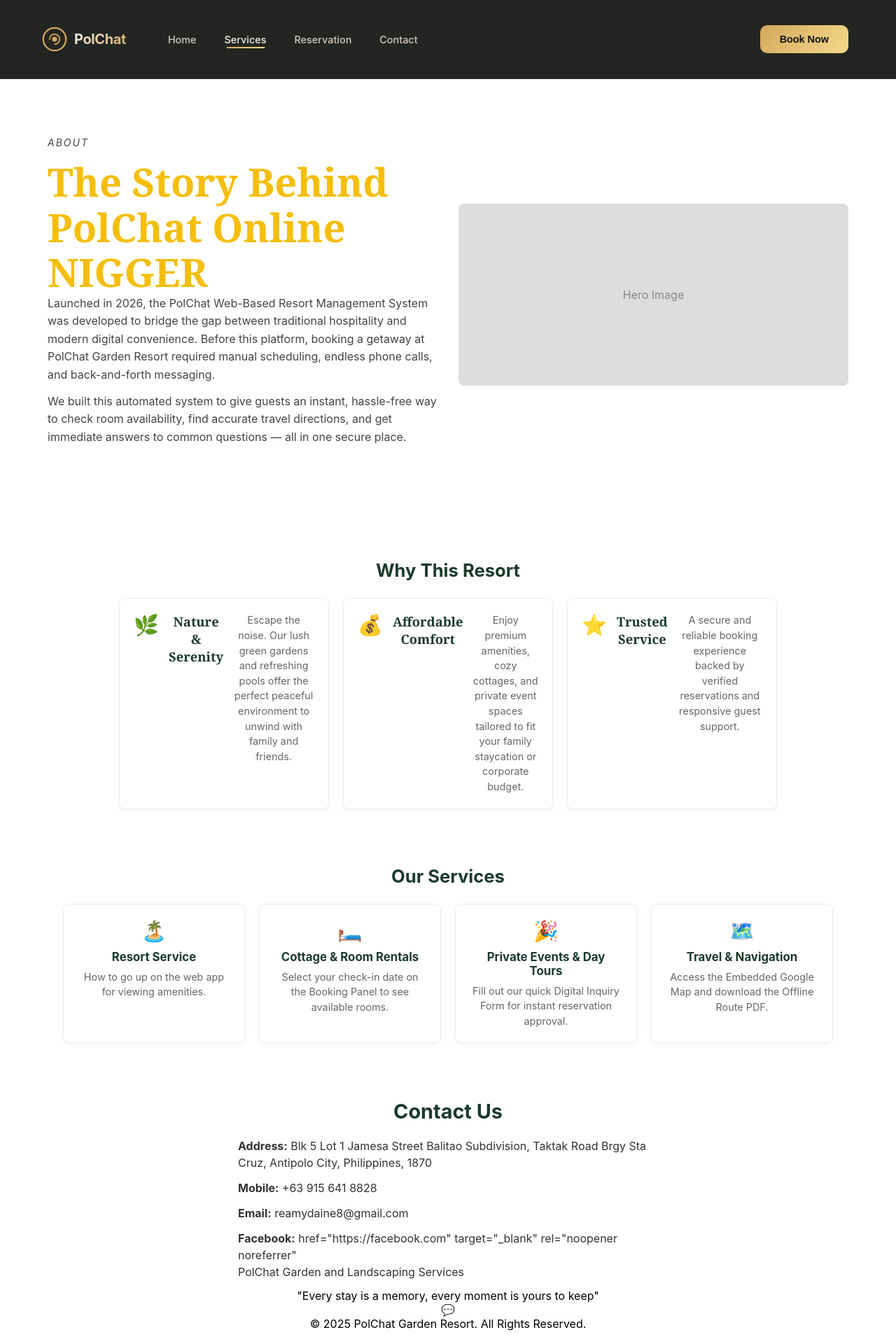
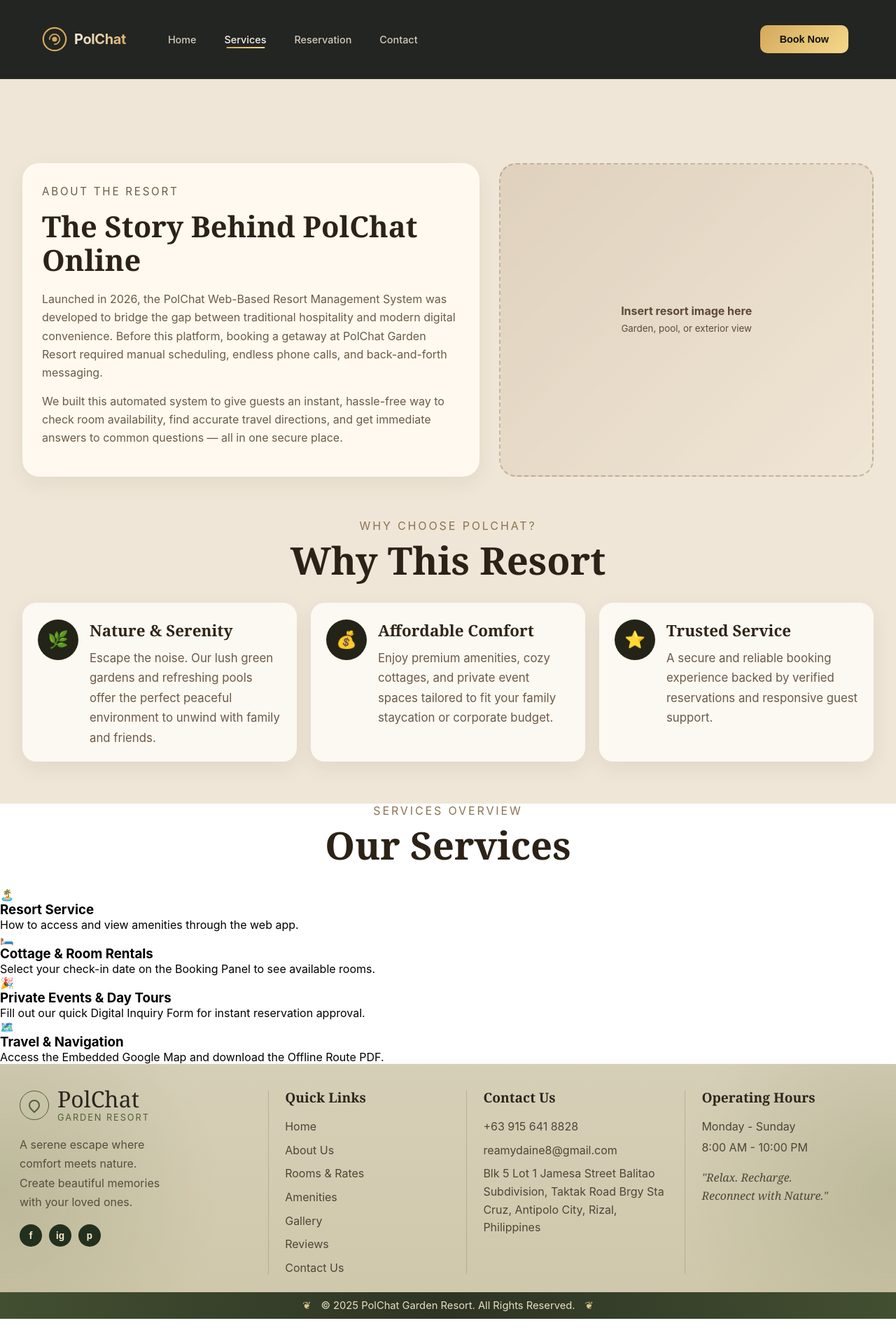
Before and after one commit to Reiiii24/POLCHAT-Reservation-Website, a React (Create React App) app: page /services in a window 1280 px wide. Shown: the top 1920 px of the page at 70% size. After the commit the page ends 1884 px from the top, so only its background shows below. Built offline with nearby package versions, Linux system fonts and the light colour scheme.

Commit message:
about us and re design of my parts

```diff
--- a/src/components/ContactInfo.css
+++ b/src/components/ContactInfo.css
@@ -1,33 +1,221 @@
-.contact-info {
-  padding: 40px 20px;
+.about-footnote {
+  padding: 0;
+}
+
+.about-footer-box {
+  width: 100%;
+  max-width: none;
+  margin: 0;
+  overflow: hidden;
+  border-radius: 0;
+  background:
+    radial-gradient(circle at 0% 50%, rgba(87, 102, 53, 0.18), transparent 24%),
+    radial-gradient(circle at 100% 50%, rgba(87, 102, 53, 0.18), transparent 24%),
+    linear-gradient(180deg, #d6cfb7 0%, #cfc7aa 100%);
+  box-shadow: 0 8px 22px rgba(71, 52, 28, 0.08);
+  font-family: 'Inter', -apple-system, BlinkMacSystemFont, 'Segoe UI', sans-serif;
+}
+
+.about-footer-top {
+  position: relative;
+  display: grid;
+  grid-template-columns: 1.15fr 0.9fr 1fr 0.95fr;
+  gap: 24px;
+  padding: 34px 28px 22px;
+}
+
+.about-footer-column {
+  position: relative;
+  min-width: 0;
+}
+
+.about-footer-column + .about-footer-column {
+  padding-left: 24px;
+}
+
+.about-footer-column + .about-footer-column::before {
+  content: "";
+  position: absolute;
+  left: 0;
+  top: 4px;
+  bottom: 4px;
+  width: 1px;
+  background: rgba(84, 74, 49, 0.22);
+}
+
+.about-footer-brand {
+  display: flex;
+  align-items: center;
+  gap: 12px;
+}
+
+.about-footer-brand-mark {
+  width: 42px;
+  height: 42px;
+  display: grid;
+  place-items: center;
+  border-radius: 50%;
+  border: 1.5px solid #506035;
+  color: #506035;
+}
+
+.about-footer-brand-mark span {
+  width: 16px;
+  height: 16px;
+  border-radius: 50% 50% 50% 0;
+  border: 2px solid currentColor;
+  transform: rotate(-45deg);
+  display: block;
+}
+
+.about-footer-brand-name {
+  margin: 0;
+  color: #2a261e;
+  font-family: Georgia, serif;
+  font-size: 2rem;
+  line-height: 1;
+}
+
+.about-footer-brand-sub {
+  margin: 3px 0 0;
+  color: #506035;
+  font-size: 0.8rem;
+  text-transform: uppercase;
+  letter-spacing: 0.15em;
+}
+
+.about-footer-brand-text {
+  margin: 18px 0 0;
+  color: #574d3d;
+  line-height: 1.7;
+  max-width: 220px;
+}
+
+.about-footer-socials {
+  display: flex;
+  gap: 10px;
+  margin-top: 18px;
+}
+
+.about-footer-social {
+  width: 32px;
+  height: 32px;
+  display: grid;
+  place-items: center;
+  border-radius: 50%;
+  background: #22301d;
+  color: #f3e9c9;
+  text-decoration: none;
+  font-size: 0.82rem;
+  font-weight: 700;
+}
+
+.about-footer-heading {
+  margin: 0 0 16px;
+  color: #2c261d;
+  font-family: Georgia, serif;
+  font-size: 1.2rem;
+}
+
+.about-footer-links,
+.about-footer-contact-list {
+  margin: 0;
+  padding: 0;
+  list-style: none;
+}
+
+.about-footer-links li + li,
+.about-footer-contact-list li + li {
+  margin-top: 8px;
+}
+
+.about-footer-links a,
+.about-footer-contact-list li,
+.about-footer-hours p,
+.about-footer-quote {
+  color: #4d4638;
+  line-height: 1.6;
+}
+
+.about-footer-links a {
+  text-decoration: none;
+}
+
+.about-footer-links a:hover {
+  text-decoration: underline;
+}
+
+.about-footer-hours p {
+  margin: 0;
+}
+
+.about-footer-hours p + p {
+  margin-top: 4px;
+}
+
+.about-footer-quote {
+  margin: 18px 0 0;
+  font-family: Georgia, serif;
+  font-style: italic;
+}
+
+.about-footer-bottom {
+  display: flex;
+  align-items: center;
+  justify-content: center;
+  gap: 14px;
+  padding: 10px 20px;
+  background: linear-gradient(90deg, #434f31 0%, #2d3424 50%, #434f31 100%);
+  color: #e9dec0;
+  font-size: 0.92rem;
   text-align: center;
 }
 
-.contact-info h2 {
-  font-size: 1.8rem;
-  color: #1b3a2b;
-  margin-bottom: 20px;
+.about-footer-bottom p {
+  margin: 0;
 }
 
-.contact-info ul {
-  list-style: none;
-  padding: 0;
-  max-width: 600px;
-  margin: 0 auto;
-  text-align: left;
+.about-footer-bottom-icon {
+  color: #d8c98f;
 }
 
-.contact-info li {
-  margin-bottom: 12px;
-  line-height: 1.5;
-  color: #333;
+@media (max-width: 1100px) {
+  .about-footer-top {
+    grid-template-columns: repeat(2, minmax(0, 1fr));
+  }
+
+  .about-footer-column:nth-child(3) {
+    padding-left: 0;
+  }
+
+  .about-footer-column:nth-child(3)::before {
+    display: none;
+  }
 }
 
-.contact-info a {
-  color: #2e7d32;
-  text-decoration: none;
+@media (max-width: 768px) {
+  .about-footer-top {
+    grid-template-columns: 1fr;
+    gap: 22px;
+    padding: 22px;
+  }
+
+  .about-footer-column + .about-footer-column {
+    padding-left: 0;
+    padding-top: 18px;
+  }
+
+  .about-footer-column + .about-footer-column::before {
+    left: 0;
+    right: 0;
+    top: 0;
+    bottom: auto;
+    width: 100%;
+    height: 1px;
+  }
+
+  .about-footer-bottom {
+    flex-direction: column;
+    gap: 6px;
+  }
 }
-
-.contact-info a:hover {
-  text-decoration: underline;
-}
--- a/src/components/ContactInfo.jsx
+++ b/src/components/ContactInfo.jsx
@@ -1,46 +1,76 @@
 import './ContactInfo.css';
 
-function ContactInfo() {
+export default function ContactInfo() {
   return (
-    <section className="contact-info">
-      <div className="contact-details">
-        <h2>Contact Us</h2>
-        <ul>
-          <li>
-            <strong>Address:</strong> Blk 5 Lot 1 Jamesa Street Balitao
-            Subdivision, Taktak Road Brgy Sta Cruz, Antipolo City,
-            Philippines, 1870
-          </li>
-          <li>
-            <strong>Mobile:</strong> +63 915 641 8828
-          </li>
-          <li>
-            <strong>Email:</strong> reamydaine8@gmail.com
-          </li>
-          <li>
-            <strong>Facebook:</strong>{' '}
+    <section className="about-footnote">
+      <div className="about-footer-box">
+        <div className="about-footer-top">
+          <div className="about-footer-column about-footer-brand-column">
+            <div className="about-footer-brand">
+              <div className="about-footer-brand-mark" aria-hidden="true">
+                <span />
+              </div>
+              <div>
+                <p className="about-footer-brand-name">PolChat</p>
+                <p className="about-footer-brand-sub">Garden Resort</p>
+              </div>
+            </div>
+            <p className="about-footer-brand-text">
+              A serene escape where comfort meets nature. Create beautiful
+              memories with your loved ones.
+            </p>
+            <div className="about-footer-socials" aria-label="Social links">
+              <a href="/" className="about-footer-social">f</a>
+              <a href="/" className="about-footer-social">ig</a>
+              <a href="/" className="about-footer-social">p</a>
+            </div>
+          </div>
 
-              href="https://facebook.com"
-              target="_blank"
-              rel="noopener noreferrer"
-            <li>
-              PolChat Garden and Landscaping Services
-            </li>
-          </li>
-        </ul>
+          <div className="about-footer-column">
+            <h3 className="about-footer-heading">Quick Links</h3>
+            <ul className="about-footer-links">
+              <li><a href="/">Home</a></li>
+              <li><a href="/about">About Us</a></li>
+              <li><a href="/services">Rooms &amp; Rates</a></li>
+              <li><a href="/services">Amenities</a></li>
+              <li><a href="/services">Gallery</a></li>
+              <li><a href="/services">Reviews</a></li>
+              <li><a href="/contact">Contact Us</a></li>
+            </ul>
+          </div>
+
+          <div className="about-footer-column">
+            <h3 className="about-footer-heading">Contact Us</h3>
+            <ul className="about-footer-contact-list">
+              <li>+63 915 641 8828</li>
+              <li>reamydaine8@gmail.com</li>
+              <li>
+                Blk 5 Lot 1 Jamesa Street Balitao Subdivision, Taktak Road
+                Brgy Sta Cruz, Antipolo City, Rizal, Philippines
+              </li>
+            </ul>
+          </div>
+
+          <div className="about-footer-column">
+            <h3 className="about-footer-heading">Operating Hours</h3>
+            <div className="about-footer-hours">
+              <p>Monday - Sunday</p>
+              <p>8:00 AM - 10:00 PM</p>
+            </div>
+            <blockquote className="about-footer-quote">
+              "Relax. Recharge.
+              <br />
+              Reconnect with Nature."
+            </blockquote>
+          </div>
+        </div>
+
+        <div className="about-footer-bottom">
+          <span className="about-footer-bottom-icon" aria-hidden="true">❦</span>
+          <p>© 2025 PolChat Garden Resort. All Rights Reserved.</p>
+          <span className="about-footer-bottom-icon" aria-hidden="true">❦</span>
+        </div>
       </div>
-
-      <div className="contact-quote">
-        <p>"Every stay is a memory, every moment is yours to keep"</p>
-      </div>
-
-      <div className="chat-button-placeholder">💬</div>
-
-      <p className="copyright">
-        © 2025 PolChat Garden Resort. All Rights Reserved.
-      </p>
     </section>
   );
 }
-
-export default ContactInfo;
--- a/src/components/ResortIntro.css
+++ b/src/components/ResortIntro.css
@@ -1,89 +1,149 @@
 .resort-intro {
-  padding: 40px 20px;
+  padding: 120px 32px 60px;
+  background: #efe6d7;
+  font-family: 'Inter', -apple-system, BlinkMacSystemFont, 'Segoe UI', sans-serif;
 }
 
-.hero {
-  display: flex;
-  gap: 30px;
-  align-items: center;
-  flex-wrap: wrap;
-  margin-bottom: 40px;
+.intro-shell {
+  max-width: 1280px;
+  margin: 0 auto 60px;
+  display: grid;
+  grid-template-columns: minmax(0, 1.1fr) minmax(280px, 0.9fr);
+  gap: 28px;
+  align-items: stretch;
 }
 
-.hero-text {
-  flex: 1;
-  min-width: 280px;
+.intro-copy {
+  padding: 28px;
+  border-radius: 24px;
+  background: #fff9ef;
+  box-shadow: 0 10px 28px rgba(71, 52, 28, 0.07);
 }
 
-.eyebrow {
-  letter-spacing: 2px;
-  font-size: 0.8rem;
-  color: #888;
-  margin-bottom: 8px;
+.intro-kicker {
+  margin: 0 0 10px;
+  color: #8a7353;
+  font-size: 0.95rem;
+  letter-spacing: 0.18em;
+  text-transform: uppercase;
 }
 
-.hero-text h1 {
-  font-size: 2rem;
-  margin-bottom: 16px;
-  color: #1b3a2b;
+.intro-copy h1 {
+  margin: 0 0 18px;
+  font-family: Georgia, serif;
+  font-size: clamp(1.8rem, 3.5vw, 2.6rem);
+  color: #2c2217;
+  line-height: 1.15;
 }
 
-.hero-text p {
-  line-height: 1.6;
-  color: #444;
-  margin-bottom: 12px;
+.intro-copy p {
+  margin: 0 0 14px;
+  color: #6b5a47;
+  line-height: 1.65;
 }
 
-.hero-image-placeholder {
-  flex: 1;
-  min-width: 280px;
-  height: 260px;
-  background: #ddd;
+.intro-image-slot {
+  min-height: 240px;
+  border-radius: 24px;
+  border: 2px dashed rgba(138, 115, 83, 0.4);
+  background: linear-gradient(135deg, rgba(210, 192, 168, 0.55) 0%, rgba(239, 229, 212, 0.95) 100%);
   display: flex;
+  flex-direction: column;
   align-items: center;
   justify-content: center;
-  color: #888;
-  border-radius: 8px;
+  text-align: center;
+  padding: 24px;
+  color: #5c4a39;
 }
 
-.section-title {
-  text-align: center;
-  font-size: 1.6rem;
-  margin-bottom: 24px;
-  color: #1b3a2b;
+.intro-image-slot span {
+  font-weight: 700;
+  font-size: 1rem;
 }
 
-.why-cards {
-  display: flex;
+.intro-image-slot small {
+  display: block;
+  margin-top: 6px;
+  line-height: 1.5;
+}
+
+.section-heading {
+  max-width: 720px;
+  margin: 0 auto 30px;
+  text-align: center;
+}
+
+.section-heading p {
+  margin: 0 0 10px;
+  color: #8a7353;
+  font-size: 1rem;
+  letter-spacing: 0.18em;
+  text-transform: uppercase;
+}
+
+.section-heading h2 {
+  margin: 0;
+  font-family: Georgia, serif;
+  font-size: clamp(2.2rem, 4.5vw, 3.4rem);
+  line-height: 1.1;
+  color: #2c2217;
+}
+
+.why-grid {
+  max-width: 1280px;
+  margin: 0 auto;
+  display: grid;
+  grid-template-columns: repeat(3, minmax(0, 1fr));
   gap: 20px;
-  flex-wrap: wrap;
-  justify-content: center;
 }
 
 .why-card {
-  flex: 1;
-  min-width: 220px;
-  max-width: 300px;
-  background: #fff;
-  border: 1px solid #eee;
-  border-radius: 8px;
-  padding: 20px;
-  text-align: center;
-  box-shadow: 0 2px 6px rgba(0, 0, 0, 0.05);
+  display: flex;
+  gap: 16px;
+  align-items: flex-start;
+  padding: 24px 22px 20px;
+  border-radius: 20px;
+  background: rgba(255, 252, 247, 0.85);
+  box-shadow: 0 10px 28px rgba(71, 52, 28, 0.08);
 }
 
-.icon-placeholder {
-  font-size: 1.8rem;
-  margin-bottom: 10px;
+.why-icon {
+  width: 58px;
+  height: 58px;
+  display: grid;
+  place-items: center;
+  border-radius: 50%;
+  flex-shrink: 0;
+  background: #232318;
+  color: #f1dd9a;
+  font-size: 1.5rem;
 }
 
 .why-card h3 {
-  color: #1b3a2b;
-  margin-bottom: 8px;
+  margin: 0 0 10px;
+  color: #2f2418;
+  font-family: Georgia, serif;
+  font-size: 1.4rem;
 }
 
 .why-card p {
-  color: #666;
-  font-size: 0.9rem;
-  line-height: 1.5;
+  margin: 0;
+  color: #6b5a47;
+  line-height: 1.7;
+  font-size: 1.05rem;
 }
+
+@media (max-width: 1100px) {
+  .intro-shell {
+    grid-template-columns: 1fr;
+  }
+  .why-grid {
+    grid-template-columns: repeat(2, minmax(0, 1fr));
+  }
+}
+
+@media (max-width: 768px) {
+  .why-grid {
+    grid-template-columns: 1fr;
+  }
+}
--- a/src/components/ResortIntro.jsx
+++ b/src/components/ResortIntro.jsx
@@ -3,10 +3,10 @@ import './ResortIntro.css';
 function ResortIntro() {
   return (
     <section className="resort-intro">
-      <div className="hero">
-        <div className="hero-text">
-          <p className="eyebrow">ABOUT</p>
-          <h1>The Story Behind PolChat Online NIGGER</h1>
+      <div className="intro-shell">
+        <div className="intro-copy">
+          <p className="intro-kicker">About the Resort</p>
+          <h1>The Story Behind PolChat Online</h1>
           <p>
             Launched in 2026, the PolChat Web-Based Resort Management System
             was developed to bridge the gap between traditional hospitality
@@ -21,36 +21,50 @@ function ResortIntro() {
             in one secure place.
           </p>
         </div>
-        <div className="hero-image-placeholder">Hero Image</div>
+        <div className="intro-image-slot">
+          <span>Insert resort image here</span>
+          <small>Garden, pool, or exterior view</small>
+        </div>
       </div>
 
-      <h2 className="section-title">Why This Resort</h2>
-      <div className="why-cards">
-        <div className="why-card">
-          <div className="icon-placeholder">🌿</div>
-          <h3>Nature & Serenity</h3>
+      <div className="section-heading">
+        <p>Why Choose PolChat?</p>
+        <h2>Why This Resort</h2>
+      </div>
+
+      <div className="why-grid">
+        <article className="why-card">
+          <div className="why-icon">🌿</div>
+          <div>
+            <h3>Nature &amp; Serenity</h3>
             <p>
               Escape the noise. Our lush green gardens and refreshing pools
-            offer the perfect peaceful environment to unwind with family and
-            friends.
+              offer the perfect peaceful environment to unwind with family
+              and friends.
             </p>
           </div>
-        <div className="why-card">
-          <div className="icon-placeholder">💰</div>
+        </article>
+        <article className="why-card">
+          <div className="why-icon">💰</div>
+          <div>
             <h3>Affordable Comfort</h3>
             <p>
-            Enjoy premium amenities, cozy cottages, and private event spaces
-            tailored to fit your family staycation or corporate budget.
+              Enjoy premium amenities, cozy cottages, and private event
+              spaces tailored to fit your family staycation or corporate
+              budget.
             </p>
           </div>
-        <div className="why-card">
-          <div className="icon-placeholder">⭐</div>
+        </article>
+        <article className="why-card">
+          <div className="why-icon">⭐</div>
+          <div>
             <h3>Trusted Service</h3>
             <p>
               A secure and reliable booking experience backed by verified
               reservations and responsive guest support.
             </p>
           </div>
+        </article>
       </div>
     </section>
   );
--- a/src/components/ServiceList.css
+++ b/src/components/ServiceList.css
@@ -1,45 +1,149 @@
-.service-list {
-  padding: 40px 20px;
+.resort-intro {
+  padding: 120px 32px 60px;
+  background: #efe6d7;
+  font-family: 'Inter', -apple-system, BlinkMacSystemFont, 'Segoe UI', sans-serif;
+}
+
+.intro-shell {
+  max-width: 1280px;
+  margin: 0 auto 60px;
+  display: grid;
+  grid-template-columns: minmax(0, 1.1fr) minmax(280px, 0.9fr);
+  gap: 28px;
+  align-items: stretch;
+}
+
+.intro-copy {
+  padding: 28px;
+  border-radius: 24px;
+  background: #fff9ef;
+  box-shadow: 0 10px 28px rgba(71, 52, 28, 0.07);
+}
+
+.intro-kicker {
+  margin: 0 0 10px;
+  color: #8a7353;
+  font-size: 0.95rem;
+  letter-spacing: 0.18em;
+  text-transform: uppercase;
+}
+
+.intro-copy h1 {
+  margin: 0 0 18px;
+  font-family: Georgia, serif;
+  font-size: clamp(1.8rem, 3.5vw, 2.6rem);
+  color: #2c2217;
+  line-height: 1.15;
+}
+
+.intro-copy p {
+  margin: 0 0 14px;
+  color: #6b5a47;
+  line-height: 1.65;
+}
+
+.intro-image-slot {
+  min-height: 240px;
+  border-radius: 24px;
+  border: 2px dashed rgba(138, 115, 83, 0.4);
+  background: linear-gradient(135deg, rgba(210, 192, 168, 0.55) 0%, rgba(239, 229, 212, 0.95) 100%);
+  display: flex;
+  flex-direction: column;
+  align-items: center;
+  justify-content: center;
+  text-align: center;
+  padding: 24px;
+  color: #5c4a39;
+}
+
+.intro-image-slot span {
+  font-weight: 700;
+  font-size: 1rem;
+}
+
+.intro-image-slot small {
+  display: block;
+  margin-top: 6px;
+  line-height: 1.5;
+}
+
+.section-heading {
+  max-width: 720px;
+  margin: 0 auto 30px;
   text-align: center;
 }
 
-.section-title {
-  font-size: 1.6rem;
-  margin-bottom: 24px;
-  color: #1b3a2b;
+.section-heading p {
+  margin: 0 0 10px;
+  color: #8a7353;
+  font-size: 1rem;
+  letter-spacing: 0.18em;
+  text-transform: uppercase;
 }
 
-.service-cards {
-  display: flex;
-  gap: 20px;
-  flex-wrap: wrap;
-  justify-content: center;
+.section-heading h2 {
+  margin: 0;
+  font-family: Georgia, serif;
+  font-size: clamp(2.2rem, 4.5vw, 3.4rem);
+  line-height: 1.1;
+  color: #2c2217;
 }
 
-.service-card {
-  flex: 1;
-  min-width: 200px;
-  max-width: 260px;
-  background: #fff;
-  border: 1px solid #eee;
-  border-radius: 8px;
-  padding: 20px;
-  box-shadow: 0 2px 6px rgba(0, 0, 0, 0.05);
+.why-grid {
+  max-width: 1280px;
+  margin: 0 auto;
+  display: grid;
+  grid-template-columns: repeat(3, minmax(0, 1fr));
+  gap: 20px;
 }
 
-.icon-placeholder {
-  font-size: 1.8rem;
-  margin-bottom: 10px;
+.why-card {
+  display: flex;
+  gap: 16px;
+  align-items: flex-start;
+  padding: 24px 22px 20px;
+  border-radius: 20px;
+  background: rgba(255, 252, 247, 0.85);
+  box-shadow: 0 10px 28px rgba(71, 52, 28, 0.08);
 }
 
-.service-card h3 {
-  color: #1b3a2b;
-  margin-bottom: 8px;
+.why-icon {
+  width: 58px;
+  height: 58px;
+  display: grid;
+  place-items: center;
+  border-radius: 50%;
+  flex-shrink: 0;
+  background: #232318;
+  color: #f1dd9a;
+  font-size: 1.5rem;
+}
+
+.why-card h3 {
+  margin: 0 0 10px;
+  color: #2f2418;
+  font-family: Georgia, serif;
+  font-size: 1.4rem;
+}
+
+.why-card p {
+  margin: 0;
+  color: #6b5a47;
+  line-height: 1.7;
   font-size: 1.05rem;
 }
 
-.service-card p {
-  color: #666;
-  font-size: 0.9rem;
-  line-height: 1.5;
+@media (max-width: 1100px) {
+  .intro-shell {
+    grid-template-columns: 1fr;
+  }
+  .why-grid {
+    grid-template-columns: repeat(2, minmax(0, 1fr));
+  }
 }
+
+@media (max-width: 768px) {
+  .why-grid {
+    grid-template-columns: 1fr;
+  }
+}
--- a/src/components/ServiceList.jsx
+++ b/src/components/ServiceList.jsx
@@ -5,7 +5,7 @@ const services = [
     id: 1,
     icon: '🏝️',
     name: 'Resort Service',
-    description: 'How to go up on the web app for viewing amenities.',
+    description: 'How to access and view amenities through the web app.',
   },
   {
     id: 2,
@@ -30,14 +30,18 @@ const services = [
 function ServiceList() {
   return (
     <section className="service-list">
-      <h2 className="section-title">Our Services</h2>
-      <div className="service-cards">
+      <div className="section-heading">
+        <p>Services Overview</p>
+        <h2>Our Services</h2>
+      </div>
+
+      <div className="service-grid">
         {services.map((service) => (
-          <div className="service-card" key={service.id}>
-            <div className="icon-placeholder">{service.icon}</div>
+          <article className="service-card" key={service.id}>
+            <div className="service-icon">{service.icon}</div>
             <h3>{service.name}</h3>
             <p>{service.description}</p>
-          </div>
+          </article>
         ))}
       </div>
     </section>
```
Lines whose indentation alone changed are shown as unchanged.
